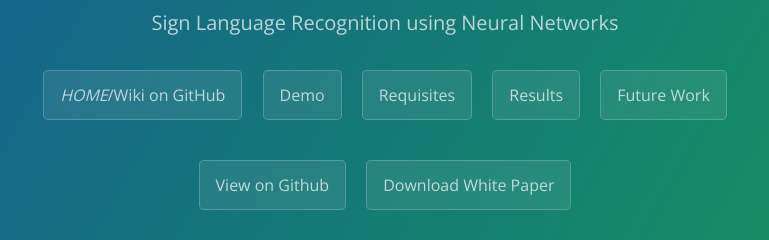
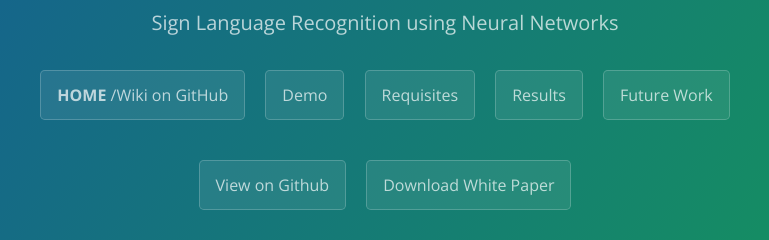
Before and after one commit to surajpaib/CV-Sign-Language-Recogntion, a plain HTML site: page index.html in a window 1280 px wide. Shown: the part 167-407 px from the top of the page, 255-1024 px from the left. Drawn offline with nearby package versions, Linux system fonts and the light colour scheme.

Commit message:
Update index.html

```diff
--- a/index.html
+++ b/index.html
@@ -13,7 +13,7 @@
     <section class="page-header">
       <h1 class="project-name">Signify</h1>
       <h2 class="project-tagline">Sign Language Recognition using Neural Networks</h2>
-       <a href="https://github.com/surajpaib/8th-Sem/wiki" class="btn"><em>HOME</em>/Wiki on GitHub</a>
+       <a href="https://github.com/surajpaib/8th-Sem/wiki" class="btn"><b>HOME</b> /Wiki on GitHub</a>
        <a href="https://github.com/surajpaib/8th-Sem/wiki/Demo" class="btn">Demo</a>
        <a href="https://github.com/surajpaib/8th-Sem/wiki/Requisites" class="btn">Requisites</a>
       <a href="https://github.com/surajpaib/8th-Sem/wiki/Results-and-Accuracies" class="btn">Results</a>
```
